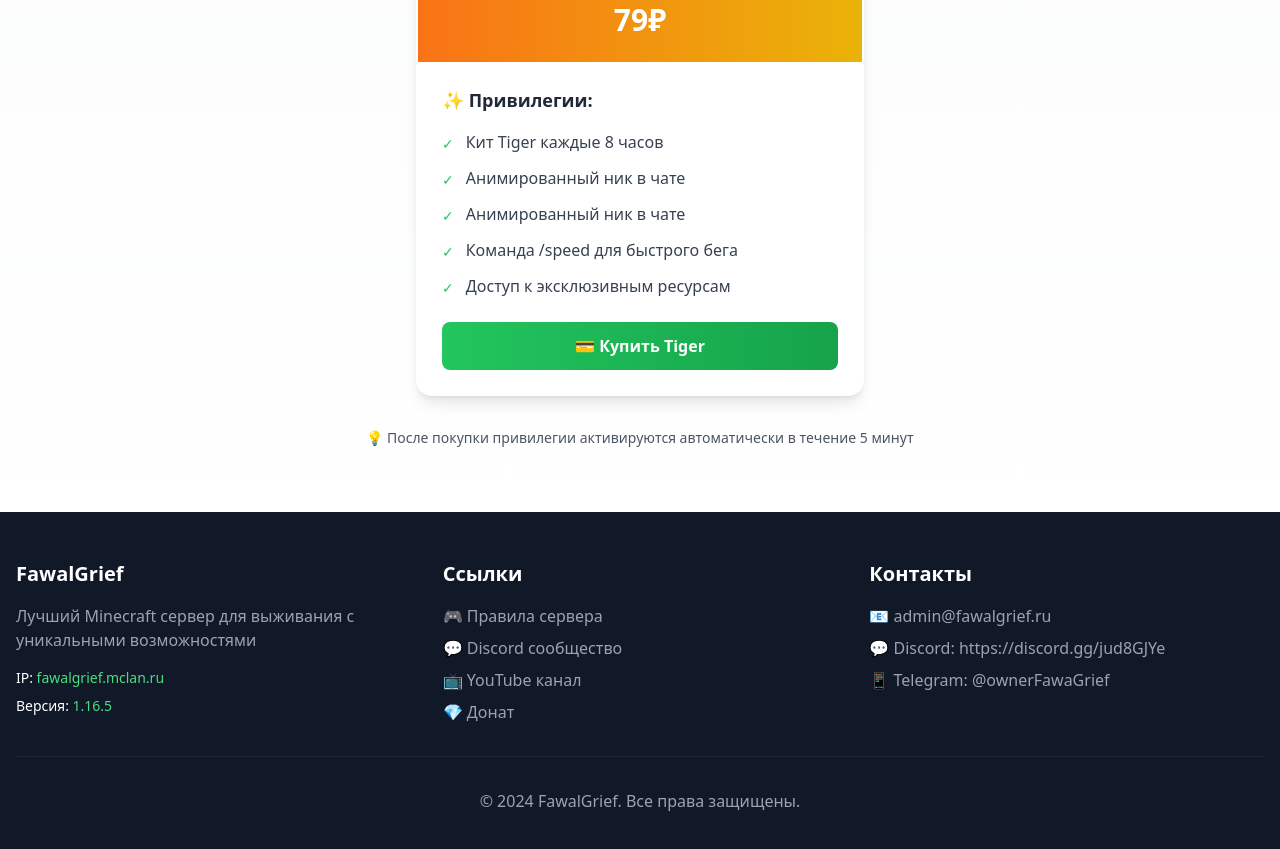
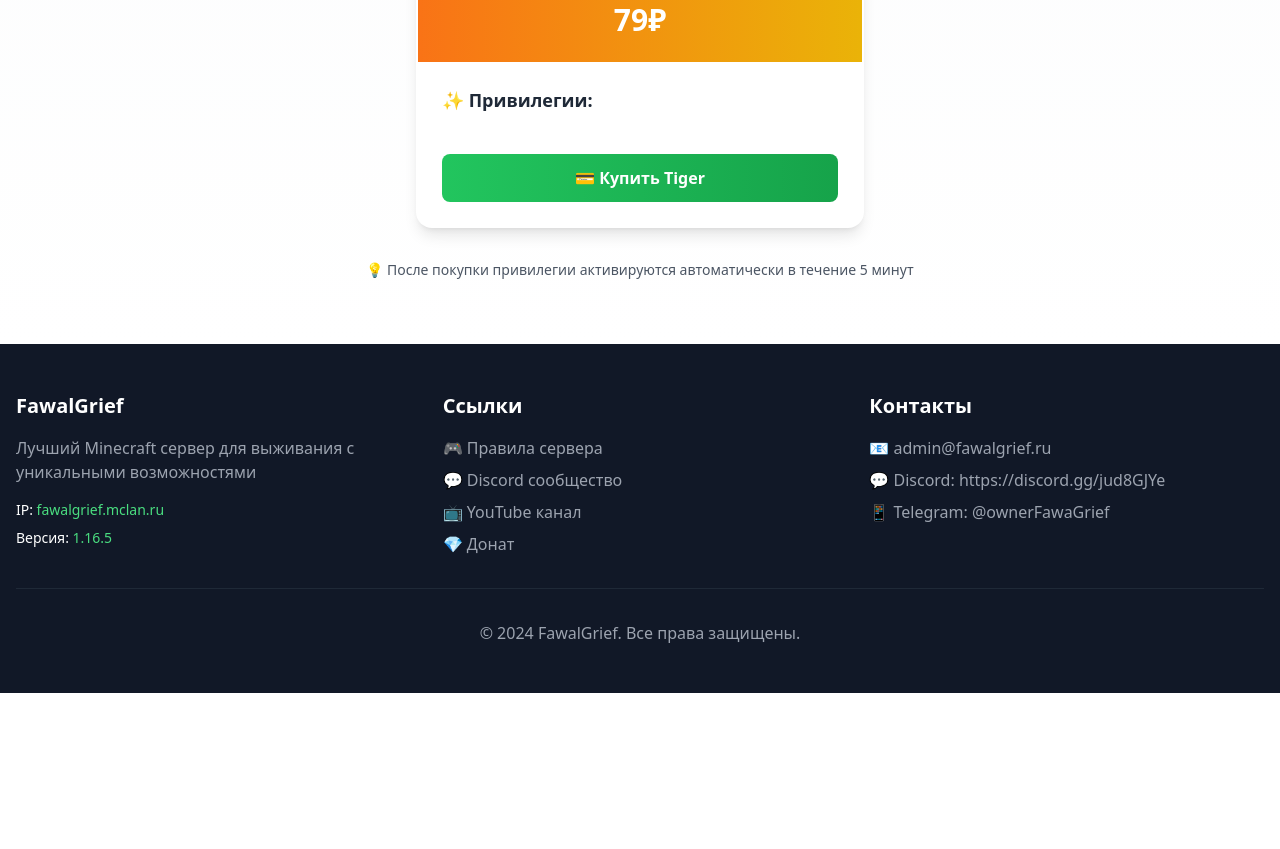
Before and after one commit to pr-poehali-dev/minecraft-site-fawalgrief, a React (Vite) app: page / in a window 1280 px wide. Shown: the part 2240-3089 px from the top of the page. After the commit the page ends 2933 px from the top, so only its background shows below. Built offline with nearby package versions, Linux system fonts and the light colour scheme.

Commit message:
Удаление привилегий доната Tiger

```diff
--- a/src/components/DonatePackages.tsx
+++ b/src/components/DonatePackages.tsx
@@ -12,13 +12,7 @@ const DonatePackages = () => {
       price: "79₽",
       color: "from-orange-500 to-yellow-500",
       icon: "🐅",
-      privileges: [
-        "Кит Tiger каждые 8 часов",
-        "Анимированный ник в чате",
-        "Анимированный ник в чате",
-        "Команда /speed для быстрого бега",
-        "Доступ к эксклюзивным ресурсам",
-      ],
+      privileges: [],
     },
   ];
 
```
